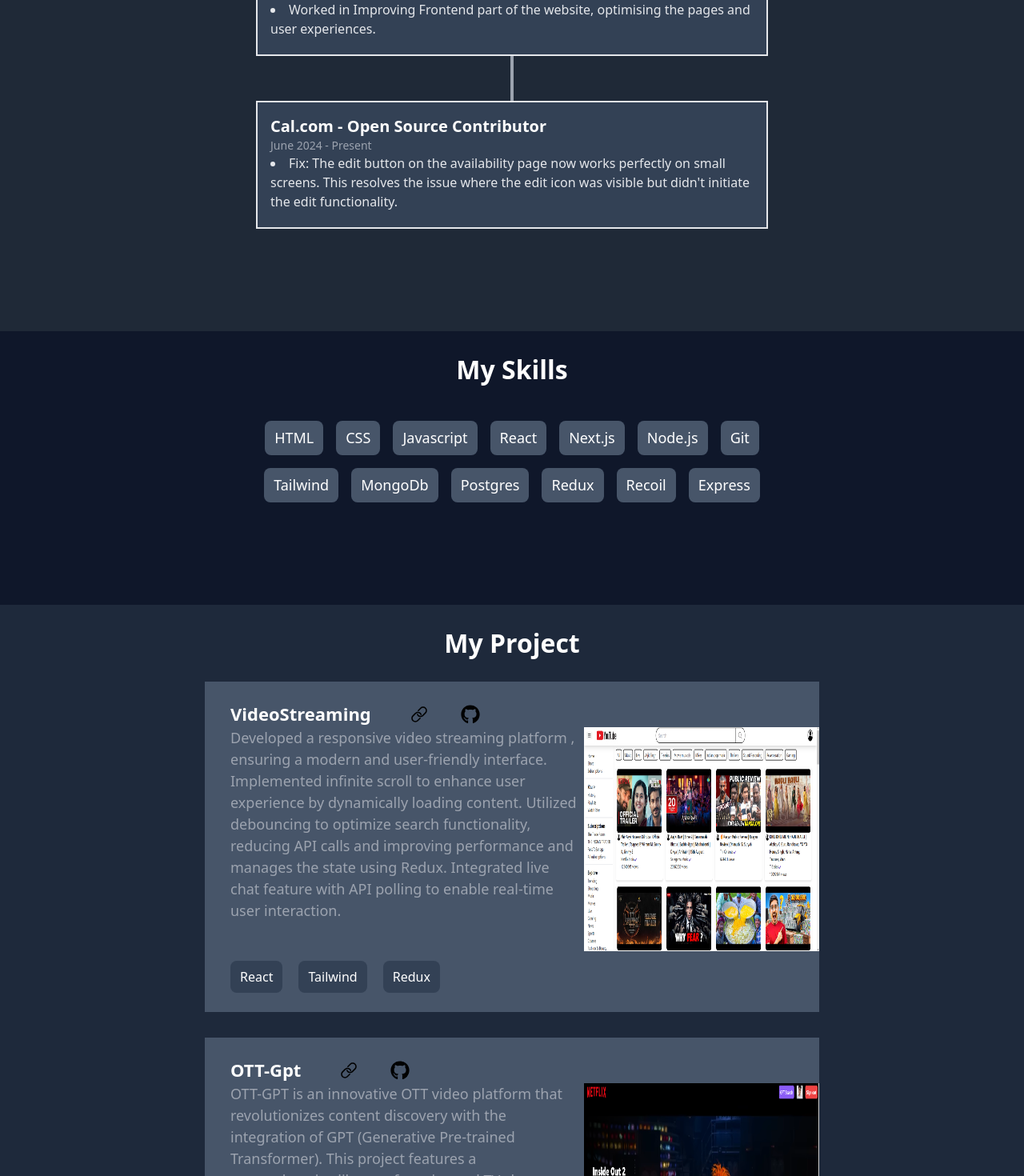
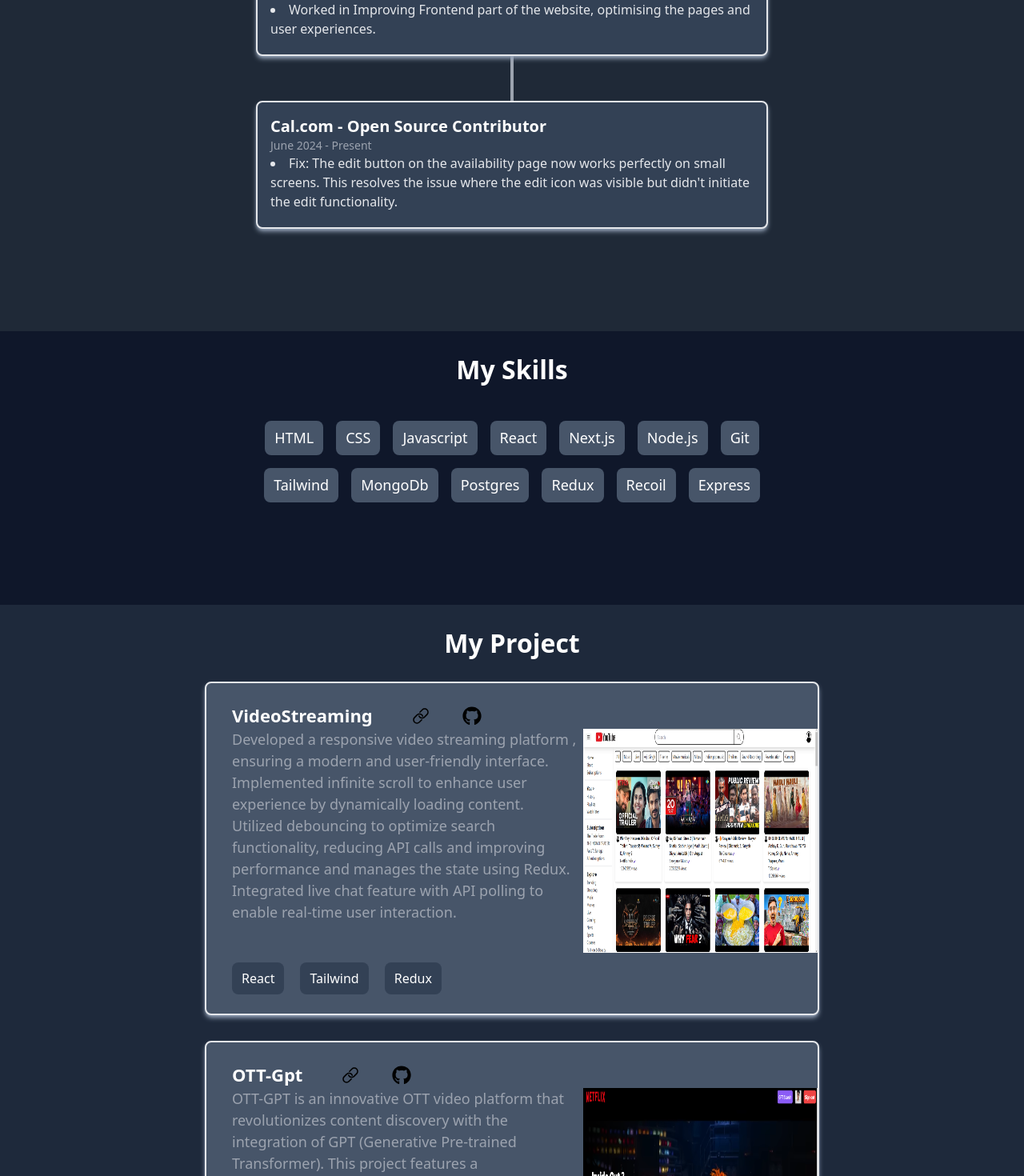
Before and after one commit to saketsingh0078/portfolio, a React (Vite) app: page / in a window 1280 px wide. Shown: the part 1920-3390 px from the top of the page at 80% size. Built offline with nearby package versions, Linux system fonts and the light colour scheme.

Commit message:
some update in project page

```diff
--- a/src/components/ExperienceItem.tsx
+++ b/src/components/ExperienceItem.tsx
@@ -10,8 +10,8 @@
   responsibilities,
 }: Details) => {
   return (
-    <div className="sm:w-[50%] w-[65%] transition-transform duration-300 transform hover:scale-110">
-      <div className="border-2 p-4 bg-slate-700 hover:bg-slate-600">
+    <div className="sm:w-[50%] w-[65%] transition-transform duration-300 transform hover:scale-110 ">
+      <div className="border-2 p-4 bg-slate-700 hover:bg-slate-600 rounded-lg shadow-md shadow-slate-400">
         <h1 className="text-white font-semibold text-xl">{company}</h1>
         <div>
           <h2 className="text-sm text-gray-400">{duration}</h2>
--- a/src/components/Footer.tsx
+++ b/src/components/Footer.tsx
@@ -2,7 +2,7 @@
   return (
     <div className="bg-slate-600 text-gray-400 flex flex-col items-center ">
       <div className="sm:w-[75%] w-[90%] text-center">
-        <h1>© 2030 Saket. All rights reserved.</h1>
+        <h1>© 2024 Saket. All rights reserved.</h1>
         <h1>
           About this website: built with React & Next.js (App Router & Server
           Actions), TypeScript, Tailwind CSS, Framer Motion, React Email &
--- a/src/components/Project.tsx
+++ b/src/components/Project.tsx
@@ -30,7 +30,7 @@
   };
 
   return (
-    <div className=" h-fit  w-full bg-slate-800 flex flex-col items-center pb-28">
+    <div className=" h-fit  w-full bg-slate-800 flex flex-col items-center pb-28 ">
       <h1 className="text-[32px] font-bold text-white py-6 text-center">
         My Project
       </h1>
--- a/src/components/ProjectItem.tsx
+++ b/src/components/ProjectItem.tsx
@@ -19,8 +19,8 @@
   gitLink,
 }: ProjectDetails) => {
   return (
-    <div className="mb-8 h-full flex justify-center   ">
-      <div className="sm:w-[60%] w-[80%] bg-slate-600 sm:pl-8 sm:py-6 pl-4 py-2">
+    <div className="mb-8 h-full flex justify-center ">
+      <div className="sm:w-[60%] w-[80%] bg-slate-600 sm:pl-8 sm:py-6 pl-4 py-2  transition-transform duration-300 transform hover:scale-[110%] border-2 rounded-lg shadow-md shadow-slate-400">
         <div className="flex gap-12 items-center">
           <h1 className="text-white text-[22px] font-bold">{name}</h1>
           <div className="flex gap-10">
@@ -40,7 +40,7 @@
               </h1>
 
               <img
-                className="w-[40%] sm:h-[35vh] mb-3  transition-transform duration-300 transform hover:scale-x-[150%] hover:scale-y-[110%] "
+                className="w-[40%] sm:h-[35vh] mb-3  "
                 src={img}
                 alt="project_photo"
               />
```
